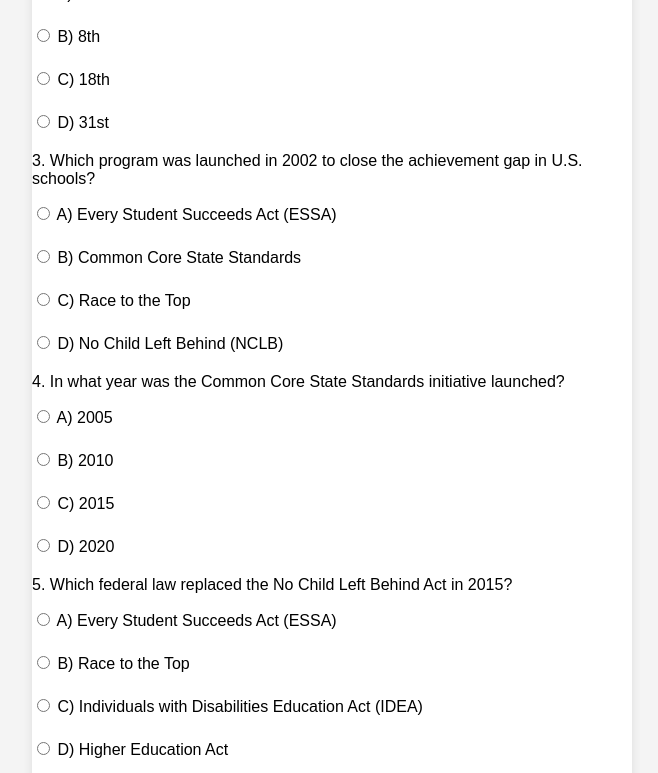
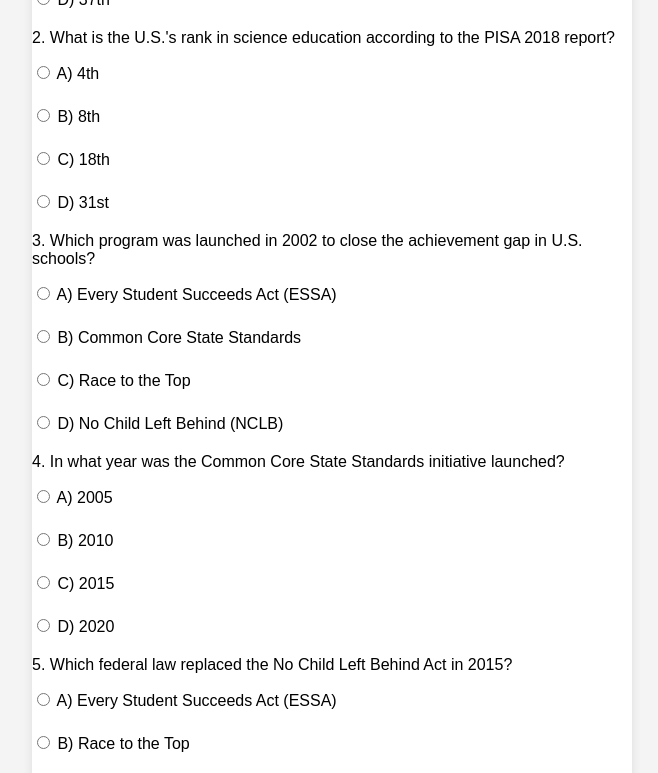
Before and after one commit to mpnix-spec/webpagetests, a plain HTML site: page index.html in a window 1280 px wide. Shown: the top 773 px of the page, without its empty margins (308-966 px from the left). Drawn offline with Linux system fonts and the light colour scheme.

Commit message:
Update styles.css

```diff
--- a/styles.css
+++ b/styles.css
@@ -7,7 +7,7 @@ body {
     justify-content: center;
     align-items: center;
     height: 100vh;
-    form#quiz-form {margin-top: 45em;}
+    form#quiz-form {margin-top: 55em;}
 }
 
 .quiz-container {
```
